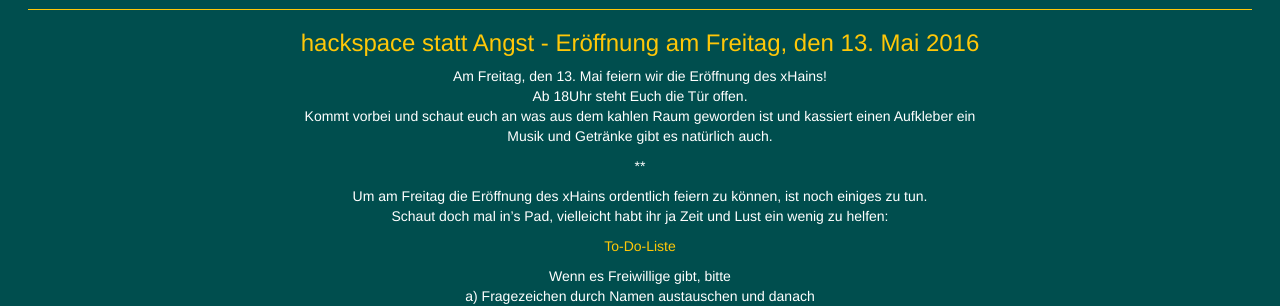
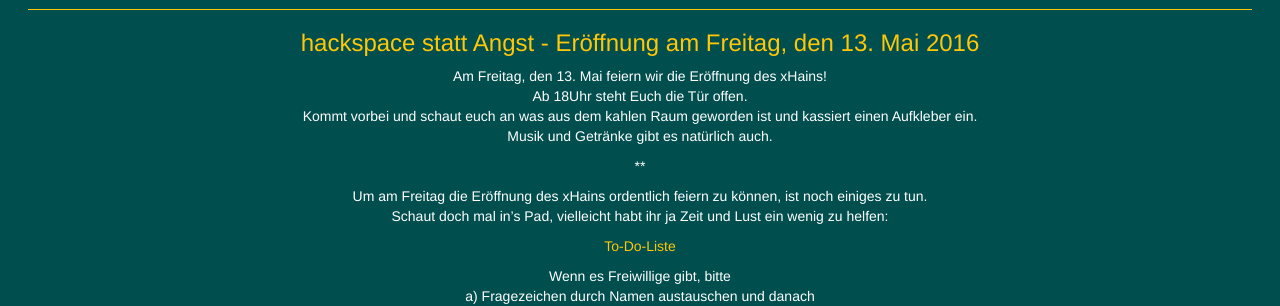
Before and after one commit to xHain-hackspace/xHain-hackspace.github.io, a Jekyll site: the page built from _posts/2016-04-18-hackspace statt Angst - Eröffnung am Freitag, den 13. Mai 2016.md, in a window 1280 px wide. Shown: the part 256-562 px from the top of the page. Built offline with Jekyll 4.4.1, drawn with Linux system fonts in a browser that asks for light colours; nearby versions of some CDN libraries; library files that are not in the unit come from our copies.

Commit message:
Punkt vergessen

```diff
--- a/_posts/2016-04-18-hackspace statt Angst - Eröffnung am Freitag, den 13. Mai 2016.md
+++ b/_posts/2016-04-18-hackspace statt Angst - Eröffnung am Freitag, den 13. Mai 2016.md
@@ -2,7 +2,7 @@
 layout: post
 title: hackspace statt Angst - Eröffnung am Freitag, den 13. Mai 2016
 ---
-<p> Am Freitag, den 13. Mai feiern wir die Eröffnung des xHains! <br> Ab 18Uhr steht Euch die Tür offen. <br> Kommt vorbei und schaut euch an was aus dem kahlen Raum geworden ist und kassiert einen Aufkleber ein <br>
+<p> Am Freitag, den 13. Mai feiern wir die Eröffnung des xHains! <br> Ab 18Uhr steht Euch die Tür offen. <br> Kommt vorbei und schaut euch an was aus dem kahlen Raum geworden ist und kassiert einen Aufkleber ein. <br>
 Musik und Getränke gibt es natürlich auch.
 </p>
 **
```
